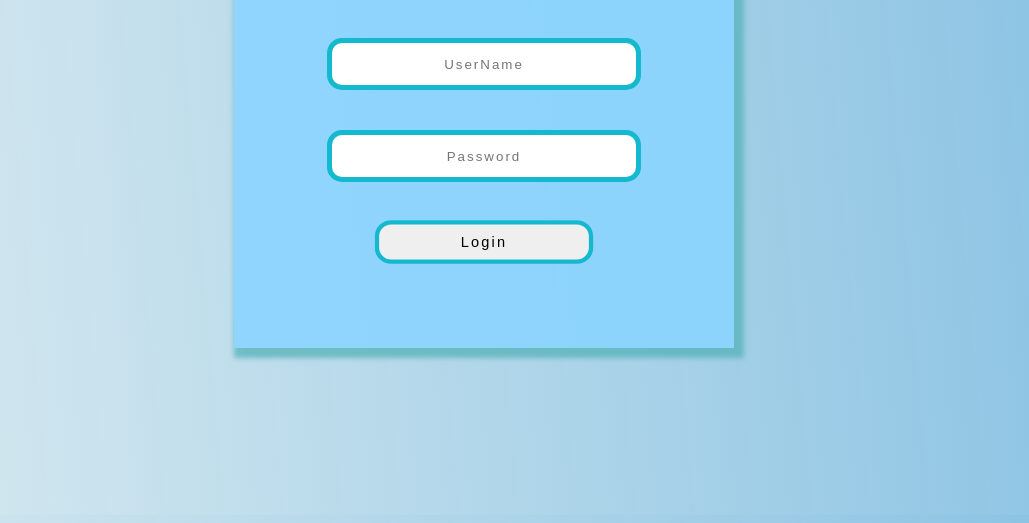
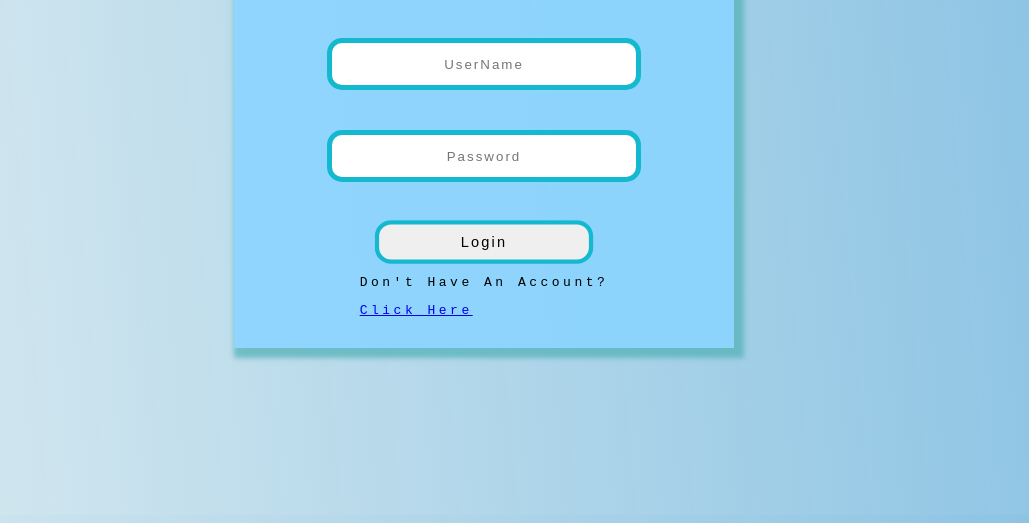
Before and after one commit to Kareemaz35/LginUi, a plain HTML site: page index.html in a window 1280 px wide. Shown: the part 285-808 px from the top of the page, without its empty margins (156-1185 px from the left). Drawn offline with Linux system fonts and the light colour scheme.

Commit message:
index.html

```diff
--- a/index.html
+++ b/index.html
@@ -17,6 +17,14 @@
         <button type="submit">
             Login
         </button>
+        <div class="U_R_L">
+            <P> Don't Have An Account?</P><a href="#">Click Here</a>
+        </div>
     </div>
+<!--
+    By Kareem Azzam
+    0981990711 Call
+    0968868563 What's App
+-->
 </body>
 </html>
```
